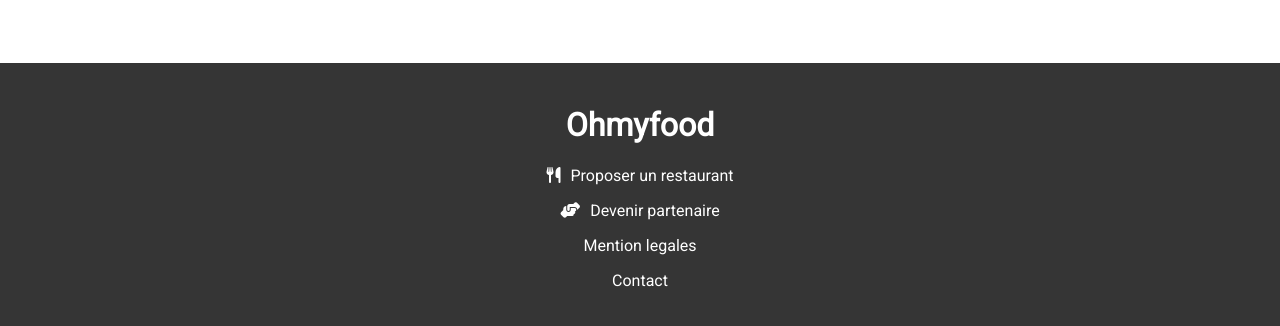
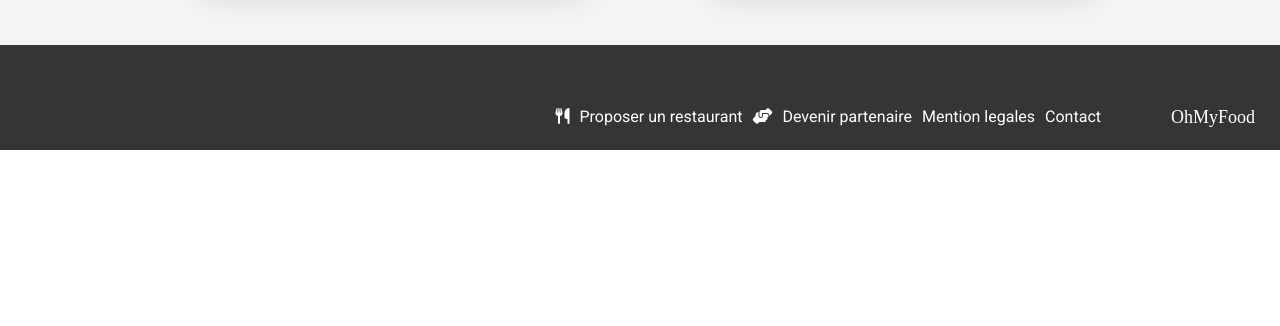
Before and after one commit to Samisateurr/OhMyFoodSamuelBaranowski, a website: page src/index.html in a window 1280 px wide. Shown: the part 1366-1692 px from the top of the page. After the commit the page ends 1516 px from the top, so only its background shows below. Drawn offline with Linux system fonts and the light colour scheme; a web font is replaced by a local one.

Commit message:
feat : footer

```diff
--- a/src/ASSETS/CSS/style.css
+++ b/src/ASSETS/CSS/style.css
@@ -182,7 +182,7 @@ a {
 .restaurants-section {
     background-color: #eeeeee94;
     margin-top: 68px;
-    margin-bottom: 80px;
+    padding-bottom: 66px;
 }
 
 .restaurants-section h2 {
@@ -276,6 +276,26 @@ a {
     padding-right: 10px;
 }
 
+.footer-elements {
+    display: flex;
+    flex-direction: column;
+    gap: 12px;
+}
+
+.footer-elements a {
+    color: white;
+}
+
+.footer-elements a:hover {
+    color: #9356dc;
+}
+
+.footer-elements span {
+    font-family: Shrikhand;
+    font-size: 18px;
+    font-weight: 400;
+}
+
 
 /****** Media queries ***********/
 /* Medium devices (tablette, +/equal than 768 px) */
@@ -284,6 +304,10 @@ a {
 .body-container {
     max-width: 1600px;
     width: 100%;
+}
+
+.first-section h2 {
+    font-size: 30px;
 }
 
 .steps-container {
@@ -314,9 +338,17 @@ a {
 /* larger screen devices (desktop, +/equal than 1024px)) */
 @media (min-width: 1024px) {
 
+.first-section h2 {
+    font-size: 40px;
+}
+
 .second-section h2 {
     text-align-last: left;
     padding-left: 234px;
+}
+
+.restaurants-section {
+    padding-bottom: 30px;
 }
 
 .restaurants-section h2 {
@@ -333,8 +365,22 @@ a {
     gap: 50px 100px;
     margin-left: 180px;
     margin-right: 180px;
+}
 
-    }
+.footer-section {
+    text-align: end;
+}
+.footer-elements {
+    display: flex;
+    justify-content: flex-end;
+    flex-direction: row;
+    gap: 10px;
+    margin-top: 40px;
+}
 
+.footer-elements span {
+    order: 5;
+    padding-left: 60px;
+}
 
 }
--- a/src/index.html
+++ b/src/index.html
@@ -5,7 +5,7 @@
     <meta charset="UTF-8">
     <meta name="viewport" content="width=device-width, initial-scale=1.0">
     <link href='https://fonts.googleapis.com/css?family=Roboto' rel='stylesheet'>
-    <link rel="stylesheet" href="https://fonts.google.com/specimen/Shrikhand">
+    <link href='https://fonts.googleapis.com/css?family=Shrikhand' rel='stylesheet'>
     <link rel="stylesheet" href="ASSETS/CSS/style.css">
     <link rel="stylesheet" href="https://fontawesome.com/v5/icons/heart?f=classic&s=light&pc=%23000000">
     <link rel="stylesheet" href="https://cdnjs.cloudflare.com/ajax/libs/font-awesome/6.2.1/css/all.min.css">
@@ -139,17 +139,22 @@
         <footer>
 
             <div class="footer-section">
-                <div>
-                    <h1>Ohmyfood</h1>
-                </div>
 
-                <div>
 
-                    <p> <i class="fas fa-utensils"></i>Proposer un restaurant</p>
+                <div class="footer-elements">
+                    <span>OhMyFood</span>
 
-                    <p> <i class="fas fa-hands-helping"></i>Devenir partenaire</p>
-                    <p>Mention legales</p>
-                    <p>Contact</p>
+
+                    <a href="#"><i class="fas fa-utensils"></i>Proposer un restaurant</a>
+
+                    <a href="#"> <i class="fas fa-hands-helping"></i>Devenir partenaire</a>
+
+
+
+                    <a href="#">Mention legales</a>
+                    <a href="#">Contact</a>
+
+
                 </div>
 
             </div>
```
